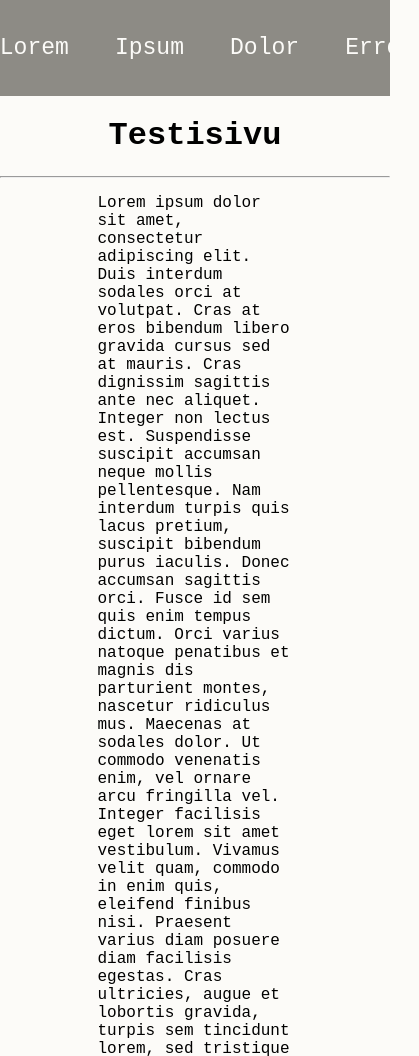
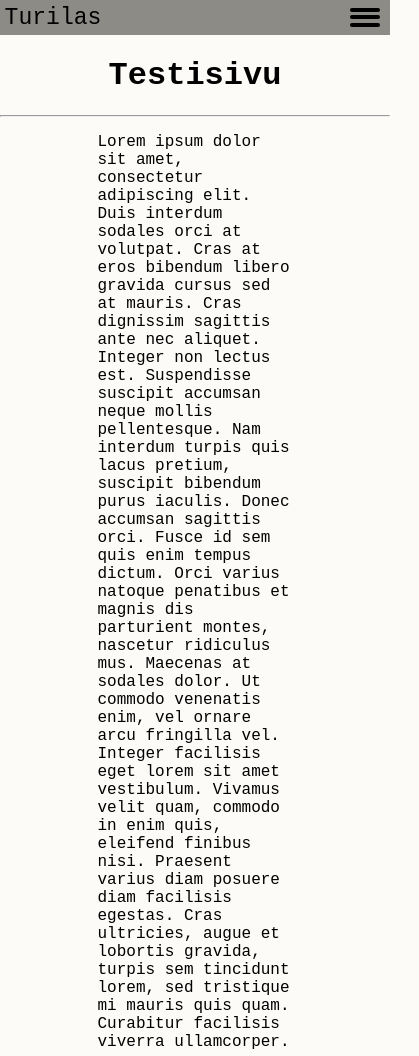
Before and after one commit to turilvs/webdebTraining, a website: page index.html in a window 390 px wide. Shown: the top 1056 px of the page, 419 px wide, since content can reach past the window. Drawn offline with Linux system fonts and the light colour scheme.

Commit message:
lisätty responsiivisuus navbariin + animaatioita elementteihin

```diff
--- a/index.html
+++ b/index.html
@@ -9,6 +9,7 @@
     />
     <title>Testisivu</title>
     <link rel="stylesheet" href="styles.css" />
+    <script src="scripts.js" defer></script>
     <script
       src="https://kit.fontawesome.com/77e8b97448.js"
       crossorigin="anonymous"
@@ -17,8 +18,9 @@
 
   <body>
     <div class="navbar">
+      <div class="otsikko">Turilas</div>
+      <div class="menu-links">
         <ul>
-        <i class="fa-solid fa-code"></i>
           <li><a href="#">Lorem</a></li>
           <li><a href="#">Ipsum</a></li>
           <li><a href="#">Dolor</a></li>
@@ -26,11 +28,16 @@
             <a
               href="https://www.youtube.com/watch?v=gDRg8I5S5IE&t=60s"
               target="_blank"
-            rel="noopener noreferrer"
               >Error
             </a>
           </li>
         </ul>
+      </div>
+      <a href="#" class="toggle-button">
+        <span class="bar"></span>
+        <span class="bar"></span>
+        <span class="bar"></span>
+      </a>
     </div>
     <h1>Testisivu</h1>
 
--- /dev/null
+++ b/scripts.js
@@ -0,0 +1,6 @@
+const toggleButton = document.getElementsByClassName('toggle-button')[0]
+const menuLinks = document.getElementsByClassName('menu-links')[0]
+
+toggleButton.addEventListener('click', () => {
+    menuLinks.classList.toggle('active')
+})
--- a/styles.css
+++ b/styles.css
@@ -22,42 +22,43 @@ body::-webkit-scrollbar-thumb {
   background: rgb(93, 91, 88);
 }
 
+.otsikko {
+  font-size: 1.2em;
+  left: 0.5em;
+  margin: 0.2em;
+}
+
  .navbar {
+   display: flex;
+   background-color: rgb(141, 139, 133);
+   align-items: center;
+   justify-content: center;
    width: 100%;
-   margin: 0;
-   padding: 0;
-   list-style: none;
-   top: 0;
-   left: 0;
+   font-size: 1.2em;
  }
- .navbar ul {
+ .menu-links ul {
    display: flex;
    flex-direction: row;
-   align-items: center;
-   justify-content: center;
-   height: 5em;
-   background-color: rgb(141, 139, 133) ;
-   font-size: 1.2em;
  }
 
-
- .navbar li {
+ .menu-links li {
+  height: 1em;
   border-radius: 15px;
   padding:0.2em;
   margin: 0.8em;
   font-size: 1.2em;
   transition: all 100ms ease;
-
  }
 
- .navbar a {
-   color:rgb(252, 251, 248);
-   width: 2em;
-   text-decoration: none;
-   transition: all 200ms ease;
+ .menu-links a {
+
+  color:rgb(252, 251, 248);
+  width: 2em;
+  text-decoration: none;
+  transition: all 200ms ease;
  }
 
- .navbar li:hover {
+ .menu-links li:hover {
    background-color:  rgb(181, 178, 170, 0.4);
    padding: 1em;
    margin: 0em;
@@ -70,7 +71,7 @@ h1 {
 
 ul {
     text-align: center;
-    list-style-type: none;
+    list-style: none;
     margin: 0;
     padding: 0;
 }
@@ -80,3 +81,74 @@ ul {
     padding-left: 25%;
     padding-right: 25%;
 }
+
+.toggle-button {
+ border-radius: 10px;
+ padding:0.4em;
+ display: none;
+ flex-direction: column;
+ justify-content: space-between;
+ width: 30px;
+ height: 1em;
+ transition: all 200ms ease;
+}
+
+.toggle-button:hover {
+  background-color:  rgb(181, 178, 170, 0.4);
+  padding: 0.4em;
+}
+
+.toggle-button .bar {
+   height: 0.2em;
+   width: 100%;
+   background-color: black;
+   border-radius: 0.1em;
+}
+
+@media (max-width:600px) {
+
+  .navbar {
+    display: flex;
+    flex-direction: column;
+    background-color: rgb(141, 139, 133);
+    align-items: flex-start;
+    justify-content: space-between;
+    width: 100%;
+    font-size: 1.2em;
+  }
+
+  .toggle-button{
+    position: absolute;
+    right: 0.1em;
+    display: flex;
+  }
+
+  .menu-links ul {
+    /* width: 100%; */
+    flex-direction: column;
+    margin: 0;
+    padding: 0;
+  }
+
+  .menu-links {
+    width: 100%;
+    display: none;
+  }
+
+  .menu-links.active {
+    display: flex;
+    justify-content: center;
+  }
+
+  .menu-links li {
+    border-radius: 0.4em;
+    margin: 0;
+    padding: 0.2em;
+    transition: all 200ms ease;
+  }
+
+  .menu-links ul li:hover {
+    background-color:  rgb(181, 178, 170, 0.4);
+    padding: 0.2em;
+  }
+}
```
Lines whose indentation alone changed are shown as unchanged.
